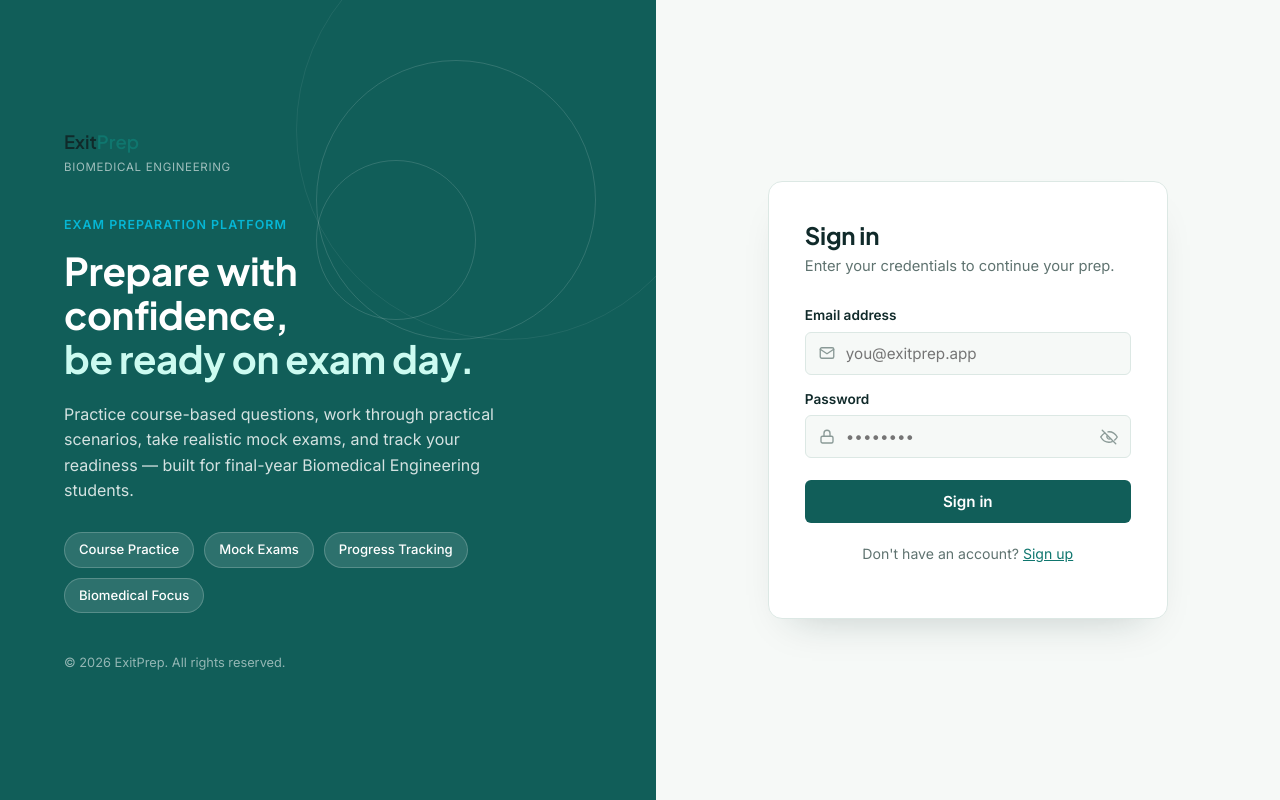
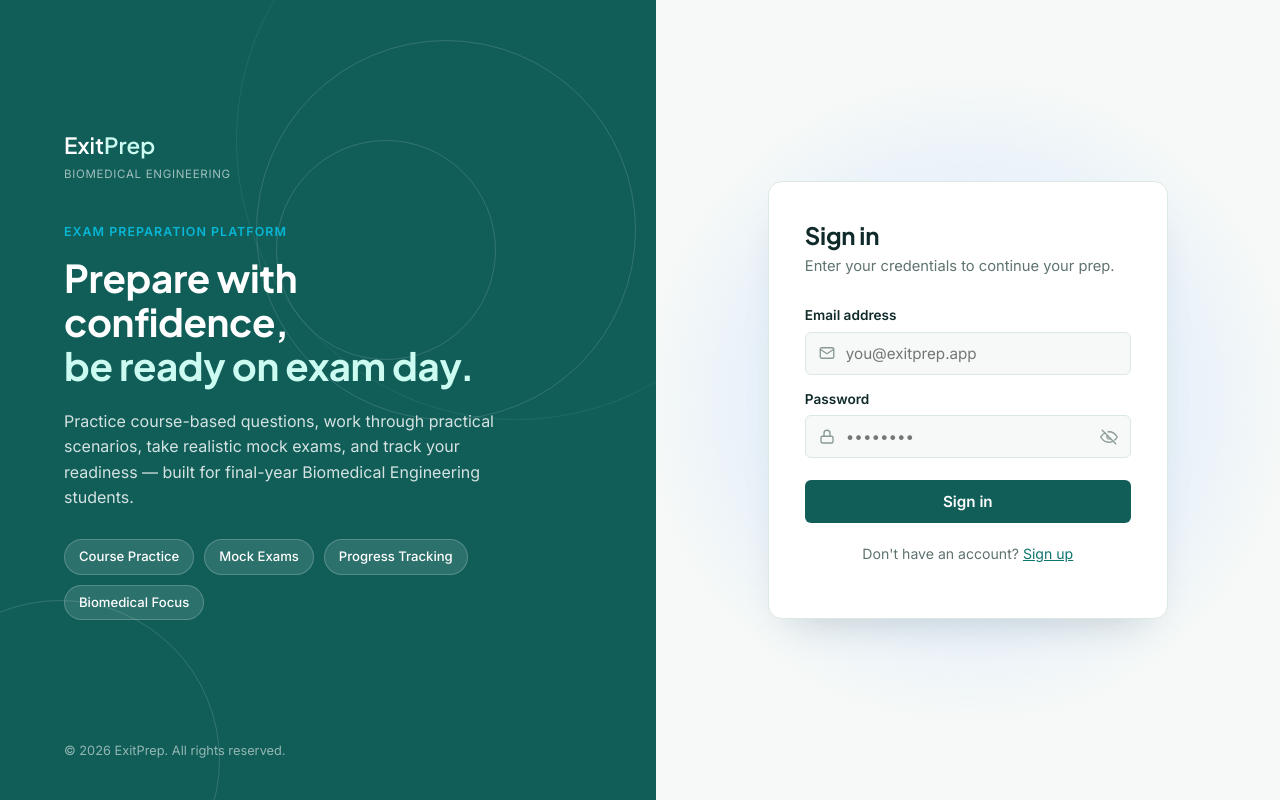
Before and after one commit to mike-dev12/-exit-exam-starter, a Next.js app: page /login in a window 1280 px wide. Built offline with nearby package versions, Linux system fonts and the light colour scheme; no server answers.

Commit message:
Fix logo readability, tighten login page layout

```diff
--- a/app/globals.css
+++ b/app/globals.css
@@ -100,10 +100,10 @@ p.subtitle {
   overflow: hidden;
   background: var(--teal-deep);
   color: white;
-  padding: 56px 64px;
+  padding: 48px 64px 40px;
   display: flex;
   flex-direction: column;
-  justify-content: center;
+  min-height: 100vh;
 }
 
 .auth-brand-rings {
@@ -164,42 +164,57 @@ p.subtitle {
 }
 
 .auth-ring-1 {
-  width: 420px;
-  height: 420px;
-  top: -80px;
-  right: -60px;
+  width: 560px;
+  height: 560px;
+  top: -140px;
+  right: -140px;
 }
 
 .auth-ring-2 {
-  width: 280px;
-  height: 280px;
-  top: 60px;
-  right: 60px;
+  width: 380px;
+  height: 380px;
+  top: 40px;
+  right: 20px;
 }
 
 .auth-ring-3 {
-  width: 160px;
-  height: 160px;
-  top: 160px;
-  right: 180px;
+  width: 220px;
+  height: 220px;
+  top: 140px;
+  right: 160px;
+}
+
+.auth-ring-4 {
+  width: 320px;
+  height: 320px;
+  bottom: -120px;
+  left: -100px;
+  animation-delay: 3.4s;
 }
 
 .auth-brand-content {
   position: relative;
   z-index: 1;
   max-width: 460px;
+  flex: 1;
+  display: flex;
+  flex-direction: column;
+  justify-content: center;
 }
 
 .auth-logo {
   margin-bottom: 40px;
 }
 
-.auth-wordmark {
-  font-size: 1.3rem;
+.auth-logo .auth-wordmark {
+  font-family: var(--font-heading), sans-serif;
+  font-weight: 600;
+  display: block;
+  font-size: 1.4rem;
   color: white;
 }
 
-.auth-wordmark span {
+.auth-logo .auth-wordmark span {
   color: var(--teal-light);
 }
 
@@ -264,6 +279,8 @@ p.subtitle {
 
 /* Right: sign-in card */
 .auth-panel {
+  position: relative;
+  overflow: hidden;
   background: var(--paper);
   display: flex;
   align-items: center;
@@ -271,7 +288,23 @@ p.subtitle {
   padding: 40px 24px;
 }
 
+.auth-panel::before {
+  content: '';
+  position: absolute;
+  top: 50%;
+  left: 50%;
+  width: 640px;
+  height: 640px;
+  transform: translate(-50%, -50%);
+  background: radial-gradient(circle, var(--teal-light) 0%, var(--blue-light) 50%, transparent 72%);
+  opacity: 0.45;
+  filter: blur(10px);
+  pointer-events: none;
+}
+
 .auth-card {
+  position: relative;
+  z-index: 1;
   width: 100%;
   max-width: 400px;
   background: var(--surface);
@@ -375,9 +408,13 @@ input.has-icon-right {
   .auth-headline {
     font-size: 1.9rem;
   }
+  .auth-brand {
+    min-height: auto;
+  }
   .auth-ring-1,
   .auth-ring-2,
-  .auth-ring-3 {
+  .auth-ring-3,
+  .auth-ring-4 {
     display: none;
   }
 }
--- a/app/login/page.js
+++ b/app/login/page.js
@@ -117,11 +117,12 @@ function LoginForm() {
           <span className="auth-ring auth-ring-1" />
           <span className="auth-ring auth-ring-2" />
           <span className="auth-ring auth-ring-3" />
+          <span className="auth-ring auth-ring-4" />
         </div>
 
         <div className="auth-brand-content">
           <div className="auth-logo reveal reveal-1">
-            <span className="wordmark auth-wordmark">
+            <span className="auth-wordmark">
               Exit<span>Prep</span>
             </span>
             <div className="auth-logo-tag">Biomedical Engineering</div>
```
